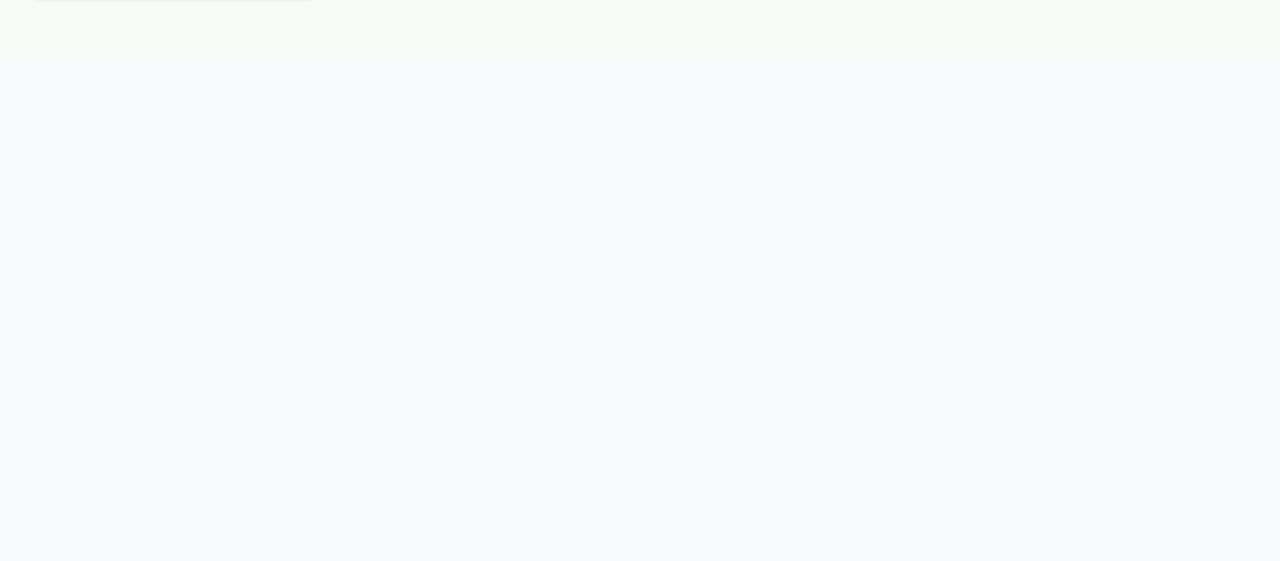
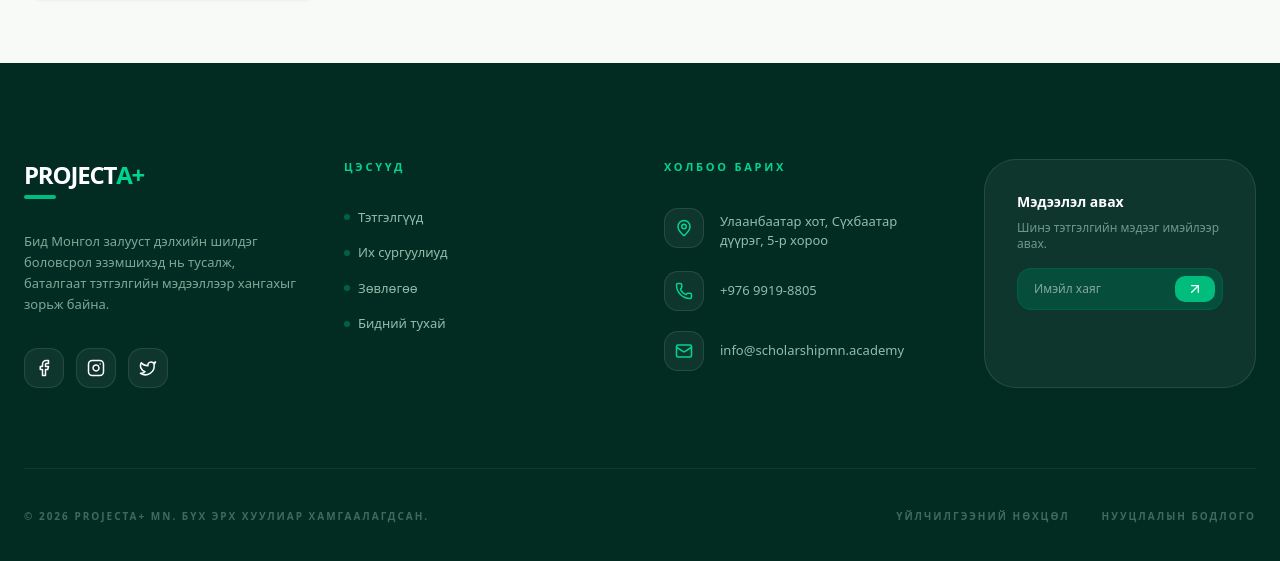
Before and after one commit to amkaamarsaikhan/scholarshipmn-portal, a Next.js app: page / in a window 1280 px wide. Shown: the part 1091-1652 px from the top of the page. Before the commit the page ends 1154 px from the top, so only its background shows below. Built offline with nearby package versions, Linux system fonts and the light colour scheme; no server answers; the database is empty; a web font is replaced by a local one.

Commit message:
feat register

```diff
--- a/app/auth/register/page.tsx
+++ b/app/auth/register/page.tsx
@@ -0,0 +1,102 @@
+"use client";
+
+import { useState } from "react";
+import { useAuth } from "@/context/AuthContext";
+import { useRouter } from "next/navigation";
+import Link from "next/link";
+import { Card, CardContent, CardHeader, CardTitle } from "@/components/ui/card";
+import { Input } from "@/components/ui/input";
+import { Button } from "@/components/ui/button";
+
+export default function RegisterPage() {
+  const [email, setEmail] = useState("");
+  const [password, setPassword] = useState("");
+  const [confirmPassword, setConfirmPassword] = useState("");
+  const [error, setError] = useState("");
+  const [loading, setLoading] = useState(false);
+
+  const { register } = useAuth();
+  const router = useRouter();
+
+  const handleSubmit = async (e: React.FormEvent) => {
+    e.preventDefault();
+    setError("");
+
+    if (password !== confirmPassword) {
+      return setError("Нууц үг зөрүүтэй байна.");
+    }
+
+    try {
+      setLoading(true);
+      await register(email, password);
+      router.push("/"); // Бүртгүүлээд нүүр хуудас руу шилжинэ
+    } catch (err: any) {
+      setError("Бүртгэл амжилтгүй боллоо. Дахин оролдоно уу.");
+    } finally {
+      setLoading(false);
+    }
+  };
+
+  return (
+    <div className="flex items-center justify-center min-h-screen bg-slate-50 p-4">
+      <Card className="w-full max-w-md rounded-[2.5rem] shadow-xl border-none p-6">
+        <CardHeader className="space-y-1 items-center">
+          <CardTitle className="text-3xl font-black text-slate-800">Бүртгүүлэх</CardTitle>
+          <p className="text-slate-400 text-sm">ProjectA+ платформын гишүүн болох</p>
+        </CardHeader>
+        <CardContent>
+          <form onSubmit={handleSubmit} className="space-y-4">
+            {error && (
+              <div className="bg-red-50 text-red-500 p-4 rounded-2xl text-xs font-bold border border-red-100">
+                {error}
+              </div>
+            )}
+            <div className="space-y-2">
+              <Input
+                type="email"
+                placeholder="Имэйл хаяг"
+                value={email}
+                onChange={(e) => setEmail(e.target.value)}
+                className="rounded-2xl border-slate-100 h-12"
+                required
+              />
+            </div>
+            <div className="space-y-2">
+              <Input
+                type="password"
+                placeholder="Нууц үг"
+                value={password}
+                onChange={(e) => setPassword(e.target.value)}
+                className="rounded-2xl border-slate-100 h-12"
+                required
+              />
+            </div>
+            <div className="space-y-2">
+              <Input
+                type="password"
+                placeholder="Нууц үг давтах"
+                value={confirmPassword}
+                onChange={(e) => setConfirmPassword(e.target.value)}
+                className="rounded-2xl border-slate-100 h-12"
+                required
+              />
+            </div>
+            <Button
+              type="submit"
+              className="w-full h-12 rounded-2xl bg-emerald-500 hover:bg-emerald-600 font-black text-white transition-all shadow-lg shadow-emerald-200"
+              disabled={loading}
+            >
+              {loading ? "Түр хүлээнэ үү..." : "Бүртгэл үүсгэх"}
+            </Button>
+          </form>
+          <div className="mt-6 text-center text-sm">
+            <span className="text-slate-400">Аль хэдийн бүртгэлтэй юу? </span>
+            <Link href="/auth/login" className="text-emerald-600 font-bold hover:underline">
+              Нэвтрэх
+            </Link>
+          </div>
+        </CardContent>
+      </Card>
+    </div>
+  );
+}
--- a/app/layout.tsx
+++ b/app/layout.tsx
@@ -2,6 +2,7 @@ import type { Metadata } from "next";
 import { Inter, Playfair_Display } from "next/font/google";
 import "./globals.css";
 import Navbar from "@/components/layout/navbar";
+import Footer from "@/components/layout/footer";
 import { AuthProvider } from "@/context/AuthContext";
 
 const inter = Inter({
@@ -40,7 +41,7 @@ export default function RootLayout({ children }: { children: React.ReactNode })
               <main className="flex-1">
                 {children}
               </main>
-
+<Footer />
             </div>
           </div>
         </AuthProvider>
--- a/app/scholarships/[id]/page.tsx
+++ b/app/scholarships/[id]/page.tsx
@@ -71,7 +71,7 @@ export default function ScholarshipDetails() {
           className="flex items-center gap-2 text-slate-500 hover:text-slate-800 transition-colors mb-12 font-medium group"
         >
           <ArrowLeft size={20} className="group-hover:-translate-x-1 transition-transform" />
-          Back to list
+          Жагсаалт руу буцах
         </button>
 
         <div className="flex flex-col lg:flex-row gap-12">
--- a/components/layout/footer.tsx
+++ b/components/layout/footer.tsx
@@ -1,75 +1,102 @@
 import Link from 'next/link';
-import { Facebook, Instagram, Twitter, Mail, MapPin, Phone } from 'lucide-react';
+import { Facebook, Instagram, Twitter, Mail, MapPin, Phone, ArrowUpRight } from 'lucide-react';
 
 const Footer = () => {
     return (
-    <footer className="bg-emerald-950 text-white pt-20 pb-10">
-      <div className="container mx-auto px-6">
-        <div className="grid grid-cols-1 md:grid-cols-2 lg:grid-cols-4 gap-12 mb-16">
+        <footer className="relative bg-[#022c22] text-white pt-24 pb-12 overflow-hidden">
+            {/* Background Decorative Element - Дизайн нэмэх чимэглэл */}
+            <div className="absolute top-0 left-1/4 w-96 h-96 bg-emerald-500/5 rounded-full blur-[100px] -z-10" />
 
-          {/* Logo & About */}
-          <div className="space-y-6">
-            <Link href="/" className="text-2xl font-serif italic tracking-tighter">
-              SCHOLARSHIP<span className="font-sans not-italic font-bold ml-1 text-emerald-400">MN</span>
+            <div className="container mx-auto px-6 relative">
+                <div className="grid grid-cols-1 md:grid-cols-2 lg:grid-cols-4 gap-12 mb-20">
+
+                    {/* 1. Logo & About */}
+                    <div className="space-y-8">
+                        <div>
+                            <Link href="/" className="text-2xl font-black tracking-tighter flex items-center group">
+                                PROJECT<span className="text-emerald-400 group-hover:translate-x-0.5 transition-transform">A+</span>
                             </Link>
-            <p className="text-emerald-100/60 text-sm leading-relaxed font-light">
-              Бид Монгол залууст дэлхийн шилдэг боловсролыг эзэмшихэд нь тусалж, баталгаат тэтгэлгийн мэдээллээр хангадаг.
+                            <div className="h-1 w-8 bg-emerald-500 mt-1 rounded-full" />
+                        </div>
+
+                        <p className="text-emerald-100/60 text-[13px] leading-relaxed font-medium max-w-xs">
+                            Бид Монгол залууст дэлхийн шилдэг боловсрол эзэмшихэд нь тусалж, баталгаат тэтгэлгийн мэдээллээр хангахыг зорьж байна.
                         </p>
-            <div className="flex space-x-4">
-              <a href="#" className="hover:text-emerald-400 transition-colors"><Facebook size={20} /></a>
-              <a href="#" className="hover:text-emerald-400 transition-colors"><Instagram size={20} /></a>
-              <a href="#" className="hover:text-emerald-400 transition-colors"><Twitter size={20} /></a>
+
+                        <div className="flex space-x-3">
+                            {[Facebook, Instagram, Twitter].map((Icon, idx) => (
+                                <a key={idx} href="#" className="w-10 h-10 rounded-xl bg-white/5 flex items-center justify-center hover:bg-emerald-500 hover:text-white transition-all duration-300 border border-white/10">
+                                    <Icon size={18} />
+                                </a>
+                            ))}
                         </div>
                     </div>
 
-          {/* Quick Links */}
+                    {/* 2. Quick Links - Нэмэлт цэс */}
                     <div>
-            <h4 className="text-[10px] uppercase tracking-[0.2em] font-bold text-emerald-400 mb-6">Цэсүүд</h4>
-            <ul className="space-y-4 text-sm font-light">
-              <li><Link href="/scholarships" className="hover:text-emerald-400 transition-colors">Бүх тэтгэлэг</Link></li>
-              <li><Link href="/countries" className="hover:text-emerald-400 transition-colors">Улс орнууд</Link></li>
-              <li><Link href="/blog" className="hover:text-emerald-400 transition-colors">Зөвлөмжүүд</Link></li>
-              <li><Link href="/about" className="hover:text-emerald-400 transition-colors">Бидний тухай</Link></li>
+                        <h4 className="text-[11px] uppercase tracking-[0.25em] font-black text-emerald-400 mb-8">Цэсүүд</h4>
+                        <ul className="space-y-4 text-[13px] font-medium text-emerald-100/70">
+                            {['Тэтгэлгүүд', 'Их сургуулиуд', 'Зөвлөгөө', 'Бидний тухай'].map((item) => (
+                                <li key={item}>
+                                    <Link href="#" className="hover:text-emerald-400 flex items-center gap-2 group transition-colors">
+                                        <div className="w-1.5 h-1.5 rounded-full bg-emerald-800 group-hover:bg-emerald-400 transition-colors" />
+                                        {item}
+                                    </Link>
+                                </li>
+                            ))}
                         </ul>
                     </div>
 
-          {/* Categories */}
+                    {/* 3. Contact Info */}
                     <div>
-            <h4 className="text-[10px] uppercase tracking-[0.2em] font-bold text-emerald-400 mb-6">Түгээмэл</h4>
-            <ul className="space-y-4 text-sm font-light">
-              <li><Link href="#" className="hover:text-emerald-400 transition-colors">Засгийн газрын тэтгэлэг</Link></li>
-              <li><Link href="#" className="hover:text-emerald-400 transition-colors">Бакалаврын тэтгэлэг</Link></li>
-              <li><Link href="#" className="hover:text-emerald-400 transition-colors">Магистрын тэтгэлэг</Link></li>
-              <li><Link href="#" className="hover:text-emerald-400 transition-colors">Эссэ бичих зөвлөгөө</Link></li>
+                        <h4 className="text-[11px] uppercase tracking-[0.25em] font-black text-emerald-400 mb-8">Холбоо барих</h4>
+                        <ul className="space-y-5 text-[13px] font-medium text-emerald-100/70">
+                            <li className="flex items-start gap-4 group">
+                                <div className="p-2.5 rounded-xl bg-white/5 border border-white/10 group-hover:border-emerald-500/50 transition-colors">
+                                    <MapPin size={18} className="text-emerald-400" />
+                                </div>
+                                <span className="pt-1">Улаанбаатар хот, Сүхбаатар дүүрэг, 5-р хороо</span>
+                            </li>
+                            <li className="flex items-center gap-4 group">
+                                <div className="p-2.5 rounded-xl bg-white/5 border border-white/10 group-hover:border-emerald-500/50 transition-colors">
+                                    <Phone size={18} className="text-emerald-400" />
+                                </div>
+                                <span>+976 9919-8805</span>
+                            </li>
+                            <li className="flex items-center gap-4 group">
+                                <div className="p-2.5 rounded-xl bg-white/5 border border-white/10 group-hover:border-emerald-500/50 transition-colors">
+                                    <Mail size={18} className="text-emerald-400" />
+                                </div>
+                                <span className="truncate">info@scholarshipmn.academy</span>
+                            </li>
                         </ul>
                     </div>
 
-          {/* Contact Info */}
-          <div>
-            <h4 className="text-[10px] uppercase tracking-[0.2em] font-bold text-emerald-400 mb-6">Холбоо барих</h4>
-            <ul className="space-y-4 text-sm font-light text-emerald-100/70">
-              <li className="flex items-start gap-3">
-                <MapPin size={18} className="text-emerald-400 shrink-0" />
-                <span>Улаанбаатар хот, Сүхбаатар дүүрэг, 5-р хороо</span>
-              </li>
-              <li className="flex items-center gap-3">
-                <Phone size={18} className="text-emerald-400 shrink-0" />
-                <span>+976 9919-8805</span>
-              </li>
-              <li className="flex items-center gap-3">
-                <Mail size={18} className="text-emerald-400 shrink-0" />
-                <span>info@scholarshipmn.academy</span>
-              </li>
-            </ul>
+                    {/* 4. Newsletter - Шинэ хэсэг */}
+                    <div className="bg-white/5 p-8 rounded-[2rem] border border-white/10">
+                        <h4 className="text-sm font-bold text-white mb-2">Мэдээлэл авах</h4>
+                        <p className="text-xs text-emerald-100/50 mb-4">Шинэ тэтгэлгийн мэдээг имэйлээр авах.</p>
+                        <div className="relative">
+                            <input
+                                type="email"
+                                placeholder="Имэйл хаяг"
+                                className="w-full bg-[#064e3b] border border-emerald-800 rounded-xl px-4 py-3 text-xs focus:outline-none focus:border-emerald-400 transition-colors"
+                            />
+                            <button className="absolute right-2 top-2 bottom-2 bg-emerald-500 px-3 rounded-lg hover:bg-emerald-400 transition-colors">
+                                <ArrowUpRight size={16} />
+                            </button>
+                        </div>
                     </div>
                 </div>
 
                 {/* Bottom Bar */}
-        <div className="pt-8 border-t border-emerald-900/50 flex flex-col md:flex-row justify-between items-center gap-4 text-[10px] uppercase tracking-widest text-emerald-100/40">
-          <p>© {new Date().getFullYear()} Scholarship MN. Бүх эрх хуулиар хамгаалагдсан.</p>
-          <div className="flex gap-6">
-            <Link href="/terms" className="hover:text-emerald-400">Үйлчилгээний нөхцөл</Link>
-            <Link href="/privacy" className="hover:text-emerald-400">Нууцлалын бодлого</Link>
+                <div className="pt-10 border-t border-white/5 flex flex-col md:flex-row justify-between items-center gap-6">
+                    <p className="text-[10px] font-bold uppercase tracking-[0.2em] text-emerald-100/30">
+                        © {new Date().getFullYear()} ProjectA+ MN. Бүх эрх хуулиар хамгаалагдсан.
+                    </p>
+                    <div className="flex gap-8 text-[10px] font-bold uppercase tracking-[0.2em] text-emerald-100/30">
+                        <Link href="/terms" className="hover:text-emerald-400 transition-colors">Үйлчилгээний нөхцөл</Link>
+                        <Link href="/privacy" className="hover:text-emerald-400 transition-colors">Нууцлалын бодлого</Link>
                     </div>
                 </div>
             </div>
```
Also changed, not shown: components/scholarships/scholarshipCard.tsx (+37 -24 lines), context/AuthContext.tsx (+34 -12 lines), lib/types.ts (added, +12 -0 lines), 1 other file (tests, documents, lock files or other folders). Lines whose indentation alone changed are shown as unchanged.
